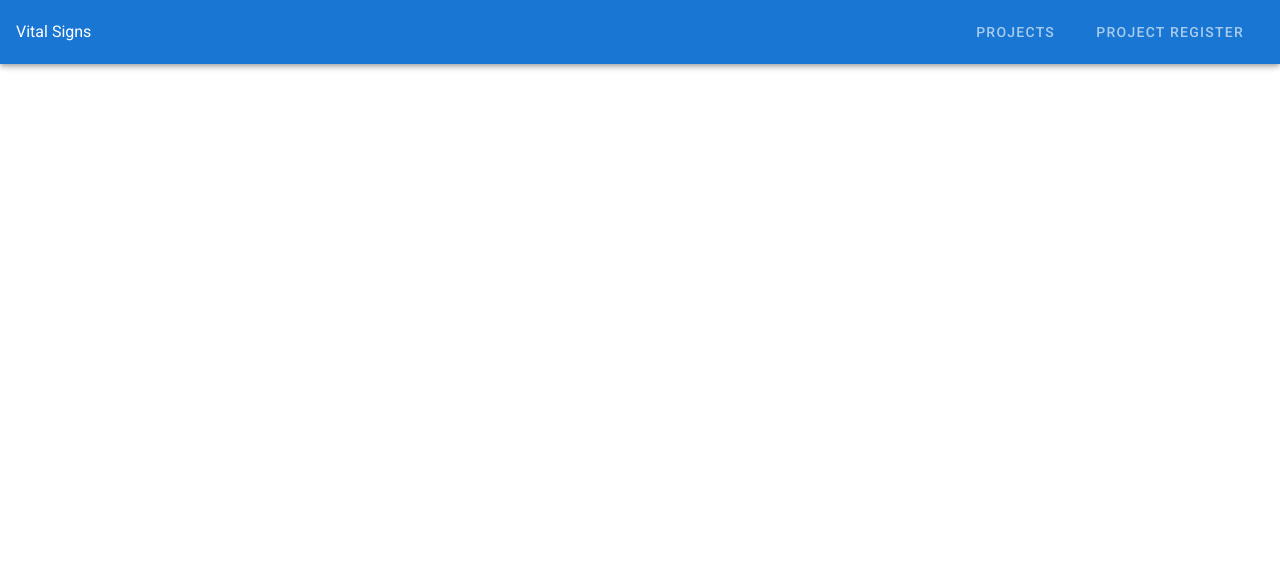
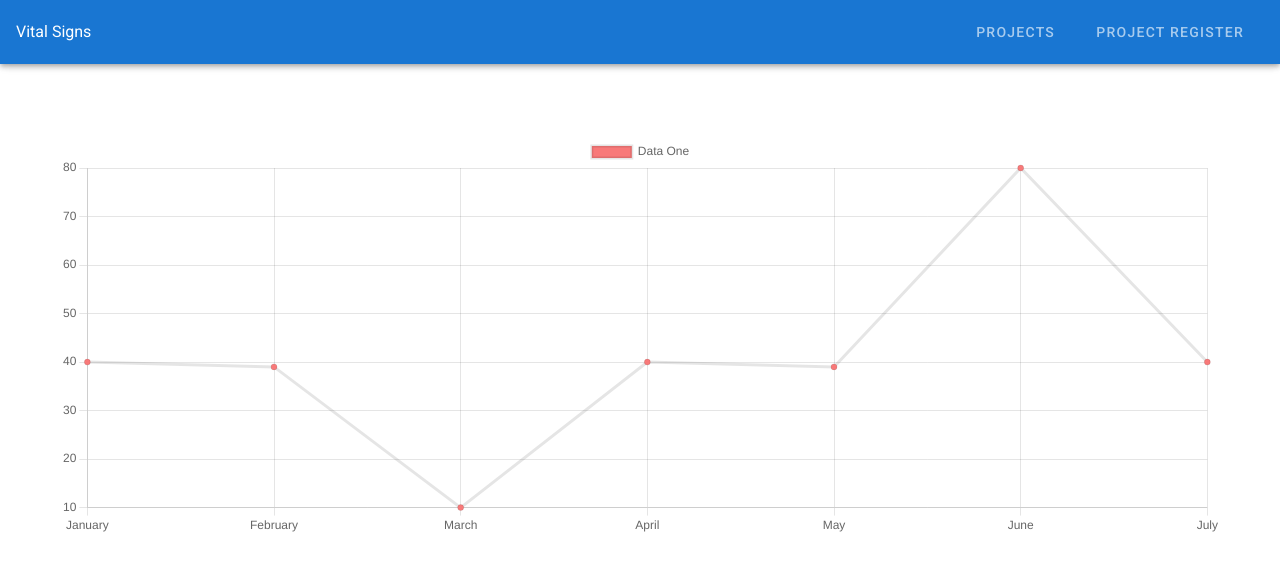
Before and after one commit to FelipeSoupinski/vital-signs, a Vue app in the folder app/: page /projects/1 in a window 1280 px wide. Shown: the top 570 px of the page. Built offline with nearby package versions, Linux system fonts and the light colour scheme.

Commit message:
feat: create project info component base.

```diff
--- /dev/null
+++ b/app/src/components/ProjectInfo.vue
@@ -0,0 +1,108 @@
+<script>
+  import { Line as LineChartGenerator } from 'vue-chartjs/legacy'
+
+  import {
+    Chart as ChartJS,
+    Title,
+    Tooltip,
+    Legend,
+    LineElement,
+    LinearScale,
+    CategoryScale,
+    PointElement
+  } from 'chart.js'
+
+  ChartJS.register(
+    Title,
+    Tooltip,
+    Legend,
+    LineElement,
+    LinearScale,
+    CategoryScale,
+    PointElement
+  )
+
+  export default {
+    name: 'ProjectInfo',
+    components: {
+      LineChartGenerator
+    },
+    props: {
+      chartId: {
+        type: String,
+        default: 'line-chart'
+      },
+      datasetIdKey: {
+        type: String,
+        default: 'label'
+      },
+      width: {
+        type: Number,
+        default: 400
+      },
+      height: {
+        type: Number,
+        default: 400
+      },
+      cssClasses: {
+        default: '',
+        type: String
+      },
+      styles: {
+        type: Object,
+        default: () => {}
+      },
+      plugins: {
+        type: Array,
+        default: () => []
+      }
+    },
+    data: () => ({
+      chartData: {
+        labels: [
+          'January',
+          'February',
+          'March',
+          'April',
+          'May',
+          'June',
+          'July'
+        ],
+        datasets: [
+          {
+            label: 'Data One',
+            backgroundColor: '#f87979',
+            data: [40, 39, 10, 40, 39, 80, 40]
+          }
+        ]
+      },
+      chartOptions: {
+        responsive: true,
+        maintainAspectRatio: false
+      }
+    }),
+
+    methods: {
+
+    }
+  }
+</script>
+
+<template>
+  <v-container>
+    <div class="mt-15">
+      <LineChartGenerator
+        :chart-options="chartOptions"
+        :chart-data="chartData"
+        :chart-id="chartId"
+        :dataset-id-key="datasetIdKey"
+        :plugins="plugins"
+        :css-classes="cssClasses"
+        :styles="styles"
+        :width="width"
+        :height="height"
+      />
+    </div>
+
+  </v-container>
+</template>
--- a/app/src/components/ProjectList.vue
+++ b/app/src/components/ProjectList.vue
@@ -70,7 +70,7 @@
 </script>
 
 <template>
-  <v-container class="list-container">
+  <v-container>
     <v-card class="mt-15">
       <v-card-title>
         <v-text-field
@@ -89,7 +89,3 @@
     </v-card>
   </v-container>
 </template>
-
-<style lang="scss" scoped>
-
-</style>
--- a/app/src/router/index.js
+++ b/app/src/router/index.js
@@ -1,6 +1,7 @@
 import Vue from 'vue'
 import VueRouter from 'vue-router'
 import ProjectListView from '../views/ProjectListView.vue'
+import ProjectInfoView from '../views/ProjectInfoView.vue'
 
 Vue.use(VueRouter)
 
@@ -13,12 +14,17 @@ const routes = [
   {
     path: '/project-register',
     name: 'project-register',
-    component: () => import(/* webpackChunkName: "about" */ '../views/ProjectRegisterView.vue')
+    component: () => import('../views/ProjectRegisterView.vue')
   },
   {
     path: '/projects',
     name: 'projects',
     component: ProjectListView
+  },
+  {
+    path: '/projects/:id',
+    name: 'projects-info',
+    component: ProjectInfoView
   }
 ]
 
--- /dev/null
+++ b/app/src/views/ProjectInfoView.vue
@@ -0,0 +1,15 @@
+<template>
+  <project-info />
+</template>
+
+<script>
+  import ProjectInfo from '../components/ProjectInfo'
+
+  export default {
+    name: 'ProjectInfoView',
+
+    components: {
+      ProjectInfo,
+    },
+  }
+</script>
```
